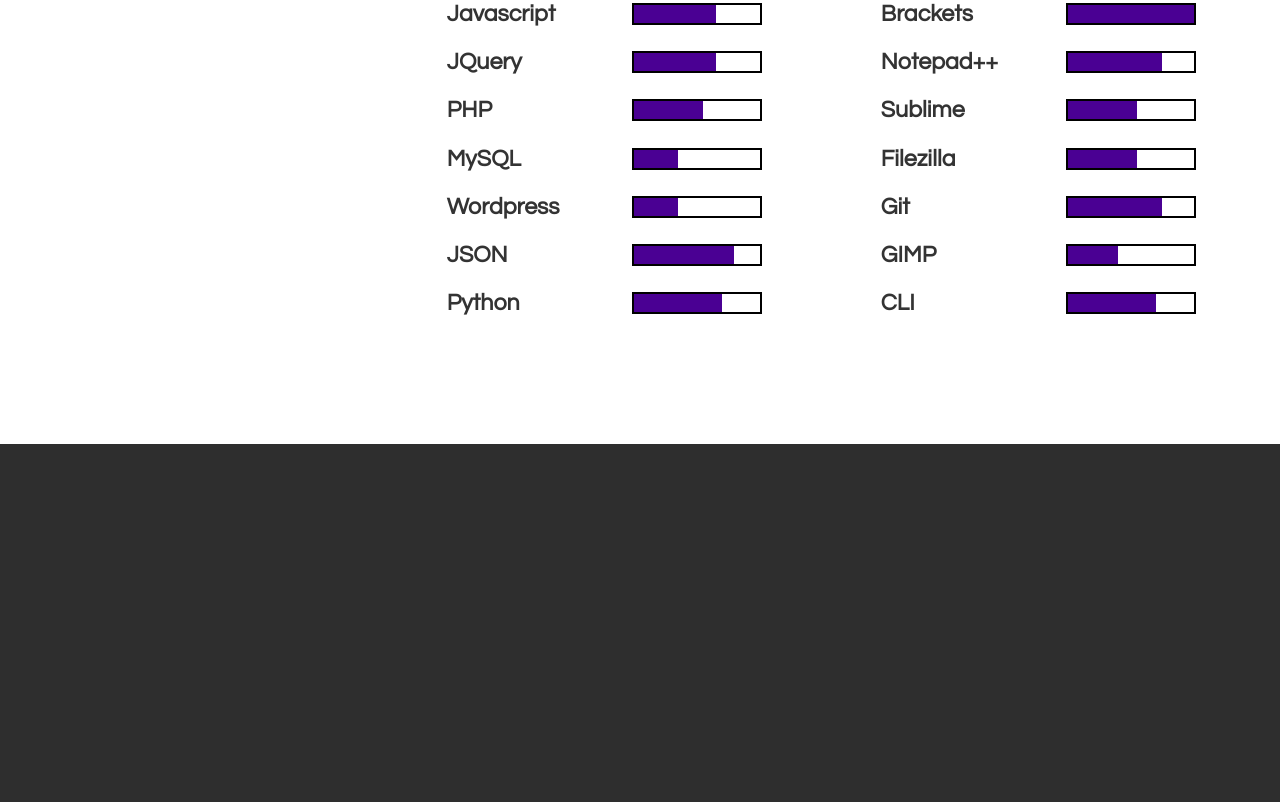
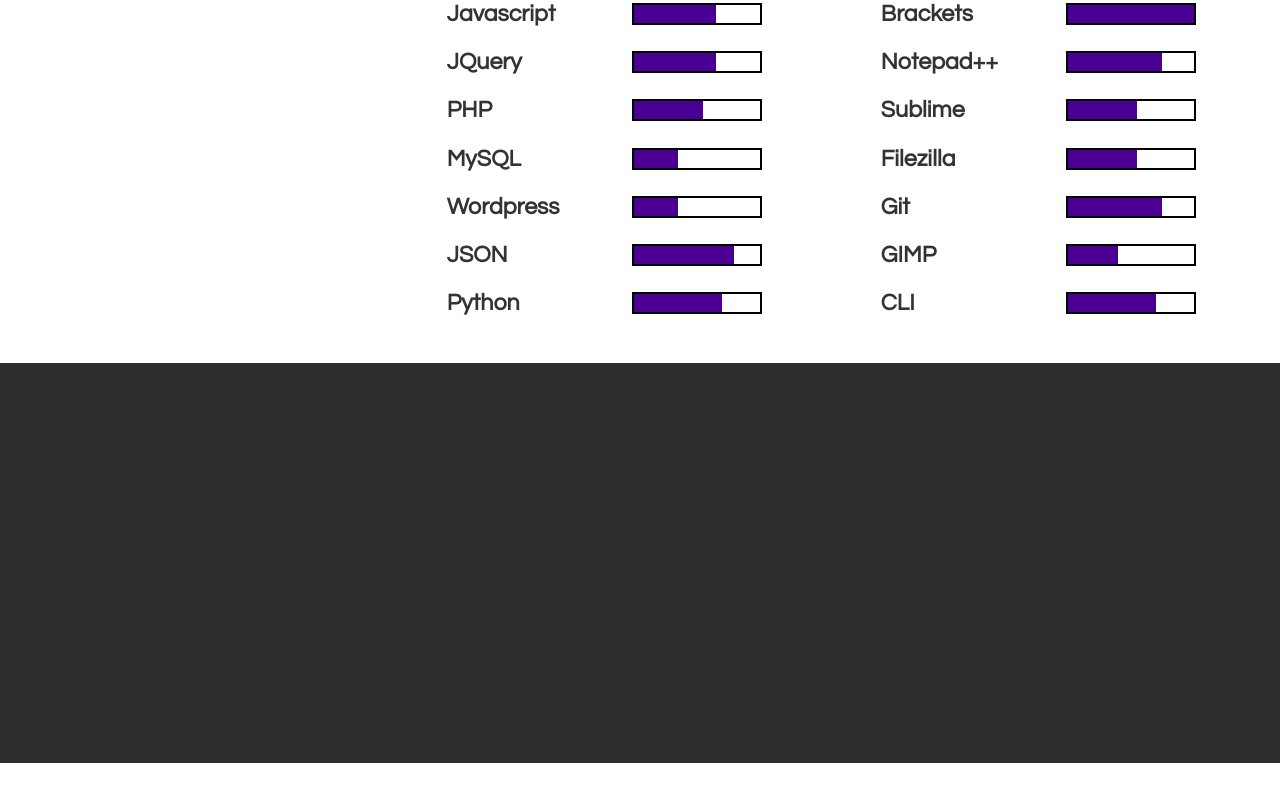
Before and after one commit to Lorage/Lorage.github.io, a plain HTML site: page index.html in a window 1280 px wide. Shown: the part 3396-4198 px from the top of the page. After the commit the page ends 4159 px from the top, so only its background shows below. Drawn offline with nearby package versions, Linux system fonts and the light colour scheme.

Commit message:
Flexible sectionThree

```diff
--- a/style.css
+++ b/style.css
@@ -221,7 +221,7 @@
 }
 
 #sectionThree {
-    height: 800px;
+
     background-color: white;
 }
 
@@ -397,6 +397,7 @@
     height: 400px;
     width: 100%;
     background-color: #2E2E2E;
+    margin-top: 5px;
 
 }
 
```
